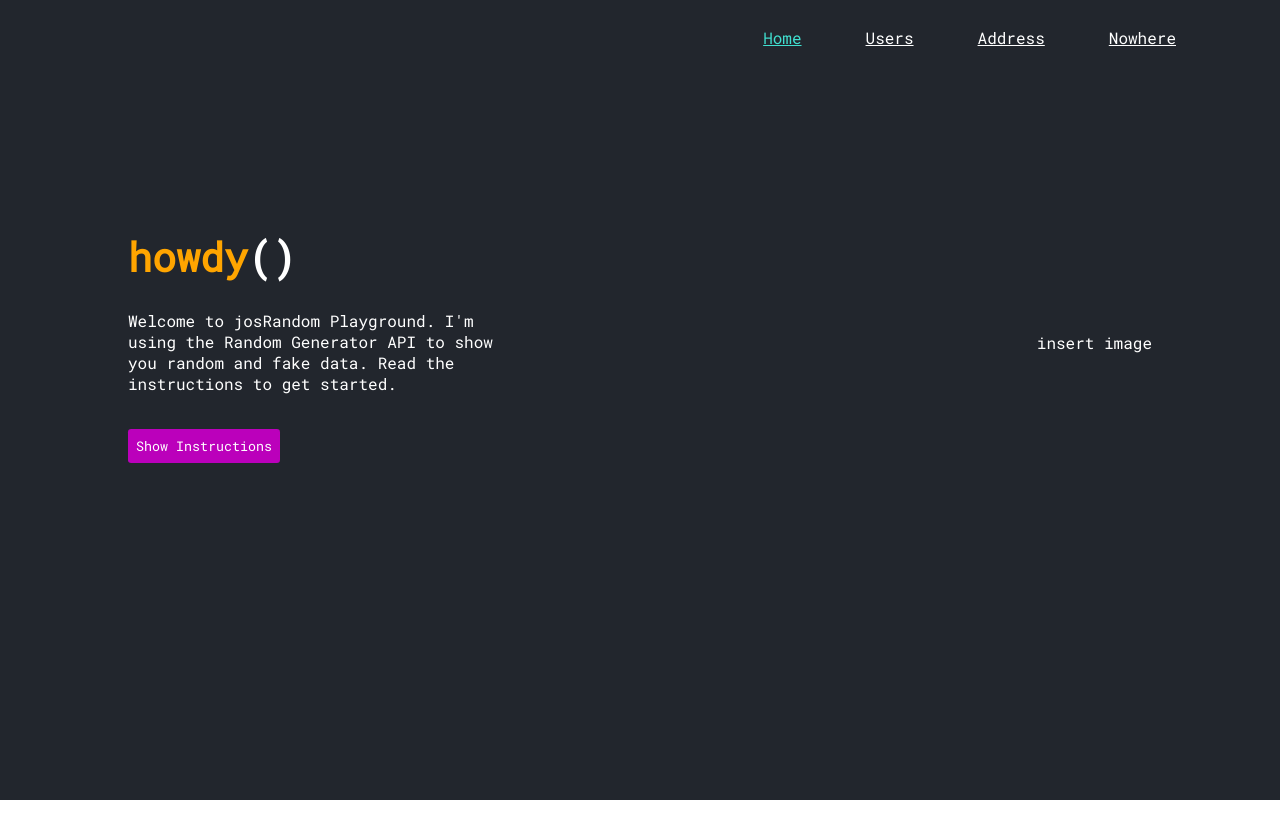
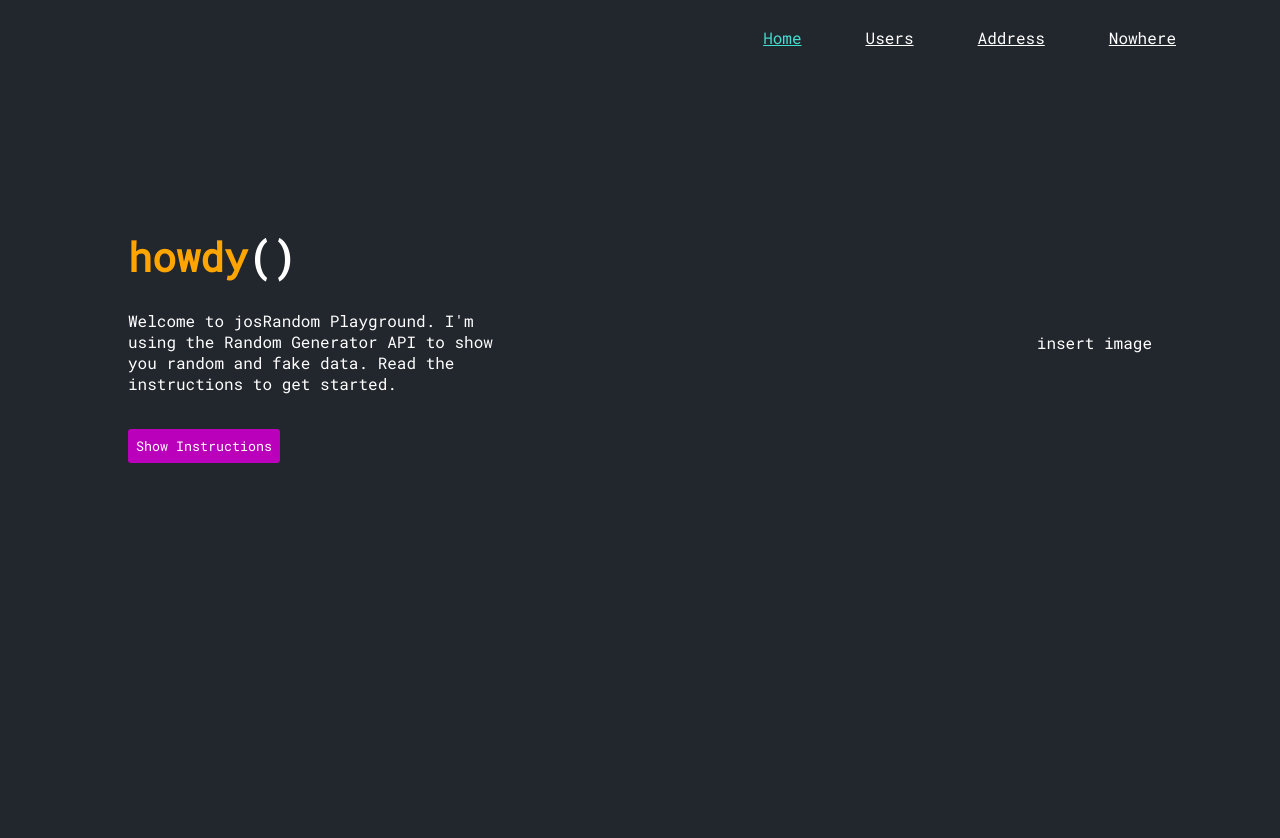
Before and after one commit to cano0029/mad9135-c2-react-router, a React (Create React App) app: page / in a window 1280 px wide. Shown: the top 838 px of the page. Before the commit the page ends 800 px from the top, so only its background shows below. Built offline with nearby package versions, Linux system fonts and the light colour scheme; no server answers.

Commit message:
Add padding to the app component

```diff
--- a/src/components/App/App.css
+++ b/src/components/App/App.css
@@ -11,5 +11,5 @@
   font-size: calc(10px + 2vmin);
   color: white;
   font-size: 16px;
-  padding: 0 4rem;
+  padding: 0 4rem 4rem 4rem;
 }
```
